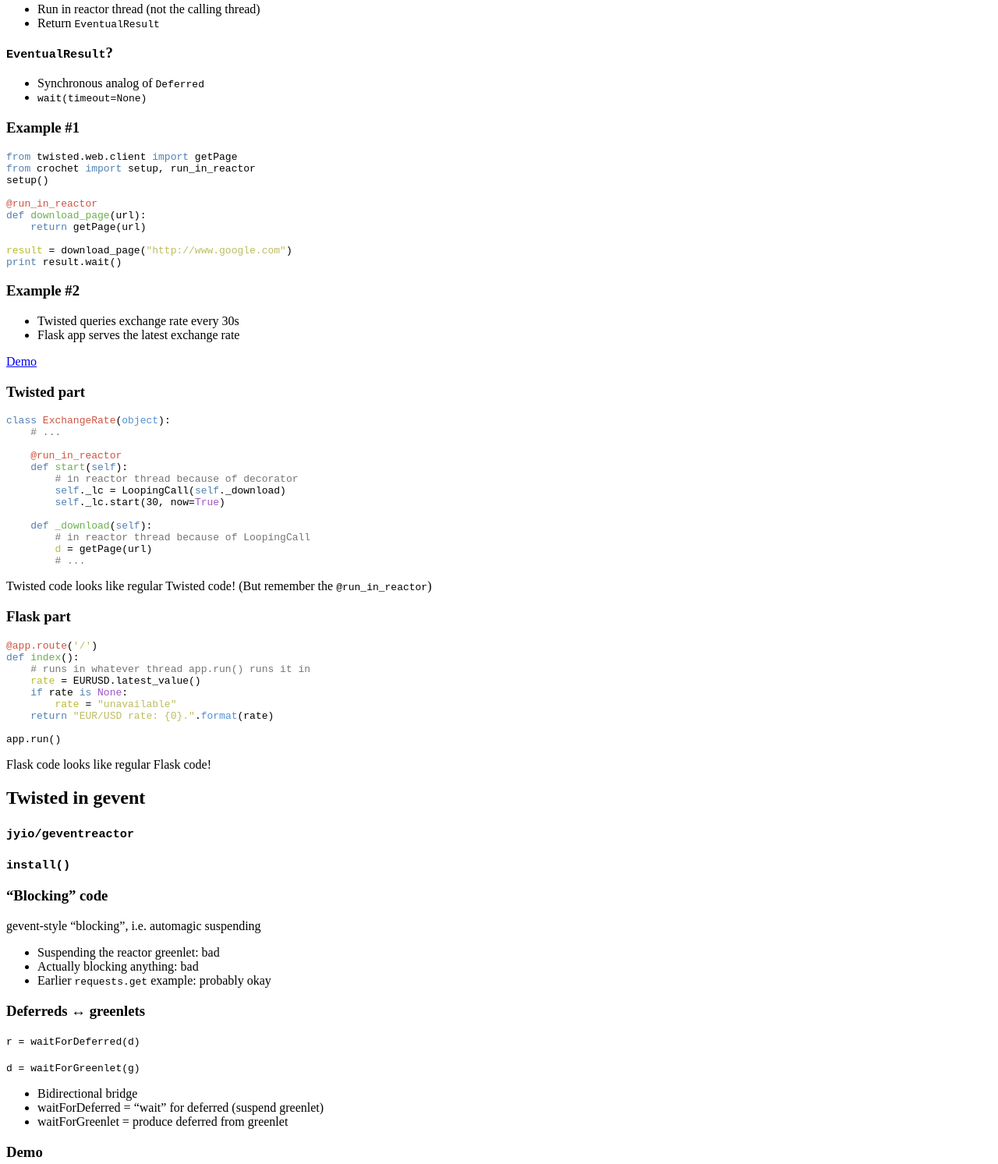
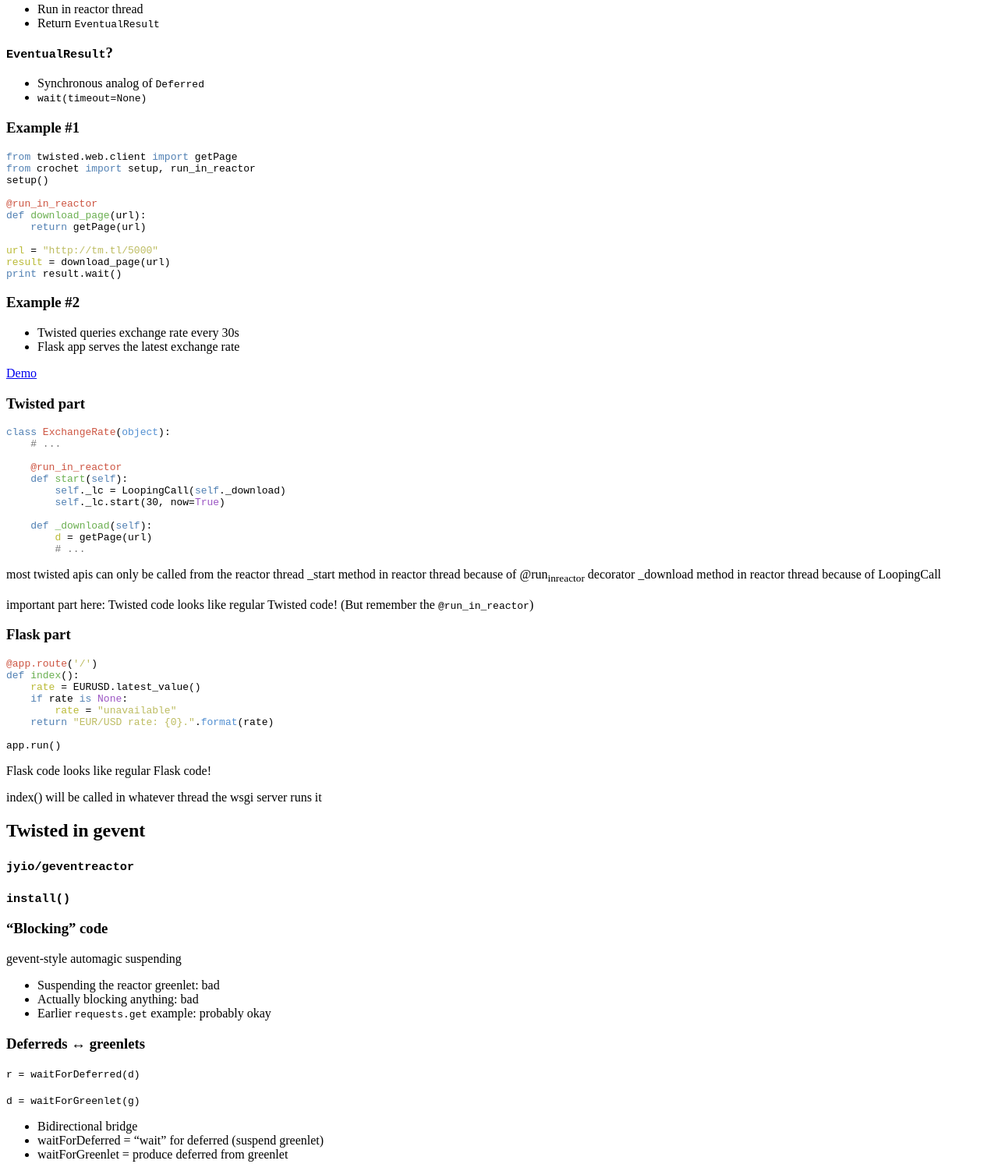
Before and after one commit to lvh/TwistedMixing, a plain HTML site: page index.html in a window 1280 px wide. Shown: the part 6732-8225 px from the top of the page at 78% size. Drawn offline with Linux system fonts and the light colour scheme.

Commit message:
Update HTML

```diff
--- a/index.html
+++ b/index.html
@@ -501,7 +501,7 @@ system!
 
 <h3><code>@run_in_reactor</code></h3>
 <ul class="org-ul">
-<li class="fragment roll-in">Run in reactor thread (not the calling thread)
+<li class="fragment roll-in">Run in reactor thread
 </li>
 <li class="fragment roll-in">Return <code>EventualResult</code>
 </li>
@@ -530,7 +530,8 @@ setup()
 <span style="color: #5180b3;">def</span> <span style="color: #6aaf50;">download_page</span>(url):
     <span style="color: #5180b3;">return</span> getPage(url)
 
-<span style="color: #baba36;">result</span> = download_page(<span style="color: #bdbc61;">"http://www.google.com"</span>)
+<span style="color: #baba36;">url</span> = <span style="color: #bdbc61;">"http://tm.tl/5000"</span>
+<span style="color: #baba36;">result</span> = download_page(url)
 <span style="color: #5180b3;">print</span> result.wait()
 </pre>
 </div>
@@ -561,12 +562,10 @@ setup()
 
     <span style="color: #cd5542;">@run_in_reactor</span>
     <span style="color: #5180b3;">def</span> <span style="color: #6aaf50;">start</span>(<span style="color: #5180b3;">self</span>):
-        <span style="color: #757575;"># </span><span style="color: #757575;">in reactor thread because of decorator</span>
         <span style="color: #5180b3;">self</span>._lc = LoopingCall(<span style="color: #5180b3;">self</span>._download)
         <span style="color: #5180b3;">self</span>._lc.start(30, now=<span style="color: #9b55c3;">True</span>)
 
     <span style="color: #5180b3;">def</span> <span style="color: #6aaf50;">_download</span>(<span style="color: #5180b3;">self</span>):
-        <span style="color: #757575;"># </span><span style="color: #757575;">in reactor thread because of LoopingCall</span>
         <span style="color: #baba36;">d</span> = getPage(url)
         <span style="color: #757575;"># </span><span style="color: #757575;">...</span>
 </pre>
@@ -574,6 +573,13 @@ setup()
 
 <aside class="notes">
 <p>
+most twisted apis can only be called from the reactor thread
+_start method in reactor thread because of @run<sub>in</sub><sub>reactor</sub> decorator
+_download method in reactor thread because of LoopingCall
+</p>
+
+<p>
+important part here:
 Twisted code looks like regular Twisted code!
 (But remember the <code>@run_in_reactor</code>)
 </p>
@@ -586,7 +592,6 @@ Twisted code looks like regular Twisted code!
 
 <pre  class="src src-python"><span style="color: #cd5542;">@app.route</span>(<span style="color: #bdbc61;">'/'</span>)
 <span style="color: #5180b3;">def</span> <span style="color: #6aaf50;">index</span>():
-    <span style="color: #757575;"># </span><span style="color: #757575;">runs in whatever thread app.run() runs it in</span>
     <span style="color: #baba36;">rate</span> = EURUSD.latest_value()
     <span style="color: #5180b3;">if</span> rate <span style="color: #5180b3;">is</span> <span style="color: #9b55c3;">None</span>:
         <span style="color: #baba36;">rate</span> = <span style="color: #bdbc61;">"unavailable"</span>
@@ -599,6 +604,10 @@ app.run()
 <aside class="notes">
 <p>
 Flask code looks like regular Flask code!
+</p>
+
+<p>
+index() will be called in whatever thread the wsgi server runs it
 </p>
 </aside>
 </section>
@@ -621,9 +630,10 @@ Flask code looks like regular Flask code!
 
 <h3>&ldquo;Blocking&rdquo; code</h3>
 <p>
-gevent-style &ldquo;blocking&rdquo;, i.e.  automagic suspending
+gevent-style automagic suspending
 </p>
 
+<aside class="notes">
 <ul class="org-ul">
 <li>Suspending the reactor greenlet: bad
 </li>
@@ -632,6 +642,7 @@ gevent-style &ldquo;blocking&rdquo;, i.e.  automagic suspending
 <li>Earlier <code>requests.get</code> example: probably okay
 </li>
 </ul>
+</aside>
 </section>
 <section id="sec-6-4" >
 
```
